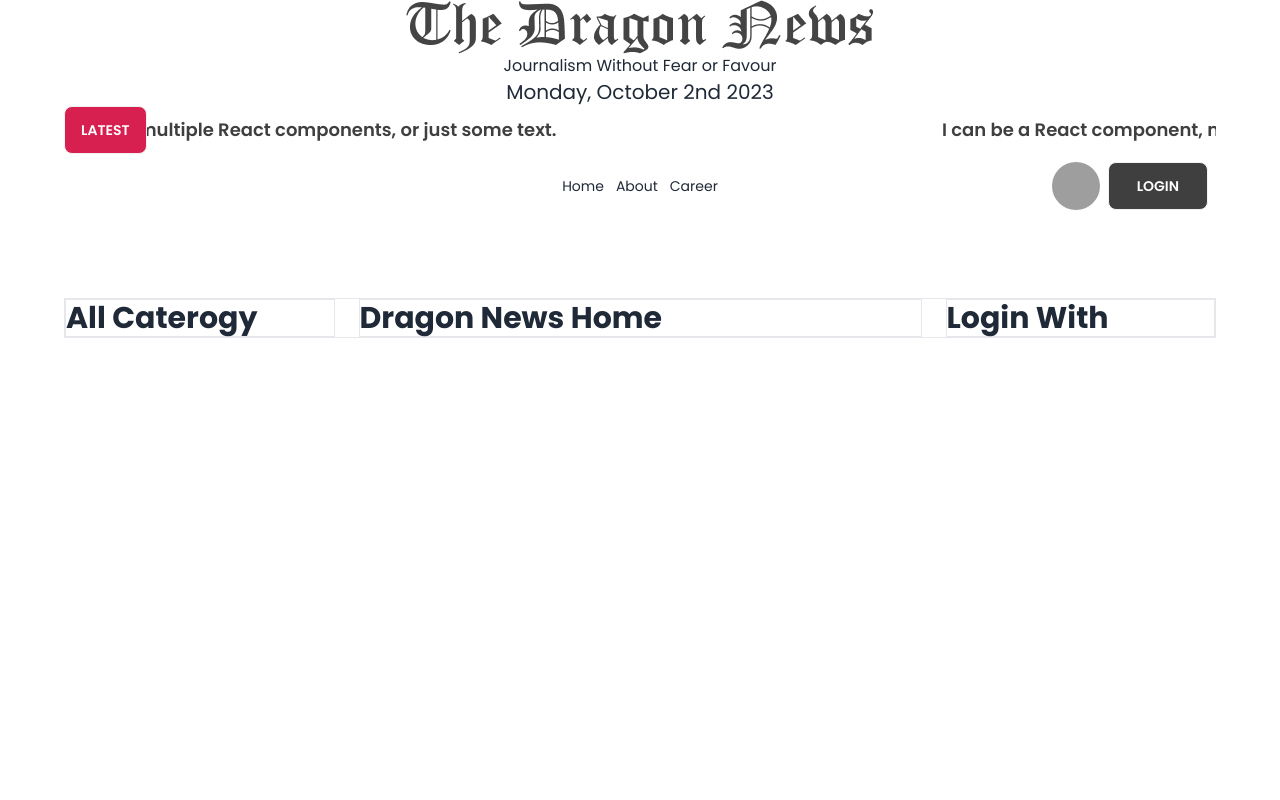
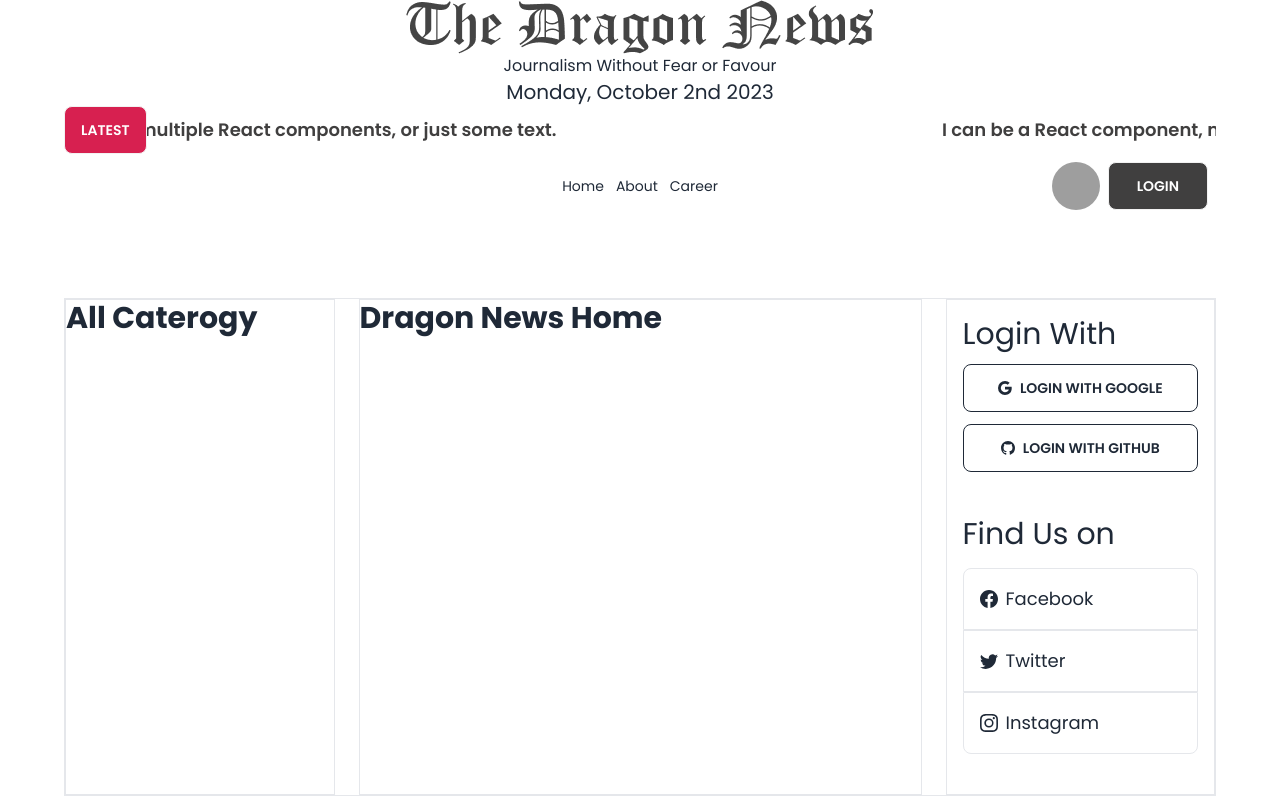
Before and after one commit to omarjafor/Dragon-News-Auth, a React (Vite) app: page / in a window 1280 px wide. Built offline with nearby package versions, Linux system fonts and the light colour scheme; grey boxes are pictures that could not be loaded.

Commit message:
conect with social

```diff
--- a/package.json
+++ b/package.json
@@ -15,6 +15,7 @@
     "react": "^18.2.0",
     "react-dom": "^18.2.0",
     "react-fast-marquee": "^1.6.1",
+    "react-icons": "^4.11.0",
     "react-router-dom": "^6.16.0"
   },
   "devDependencies": {
--- a/src/Components/Shared/RightSideNav/RightSideNav.jsx
+++ b/src/Components/Shared/RightSideNav/RightSideNav.jsx
@@ -1,11 +1,34 @@
-
+import { BsGoogle, BsGithub, BsFacebook, BsTwitter, BsInstagram } from 'react-icons/bs';
 
 const RightSideNav = () => {
     return (
         <div>
-            <h1 className="text-3xl font-bold">
-                Login With
-            </h1>
+            <div className="p-4 space-y-3 mb-3">
+                <h2 className="text-3xl">Login With</h2>
+                <button className="btn btn-outline w-full">
+                    <BsGoogle></BsGoogle>
+                    Login With Google
+                </button>
+                <button className="btn btn-outline w-full">
+                    <BsGithub></BsGithub>
+                    Login With GitHub
+                </button>
+            </div>
+            <div className="p-4 mb-6">
+                <h2 className="text-3xl mb-4">Find Us on </h2>
+                <a className='p-4 flex text-lg items-center border rounded-t-lg' href="">
+                    <BsFacebook></BsFacebook>
+                    <span className='ml-2'>Facebook</span>
+                </a>
+                <a className='p-4 flex text-lg items-center border rounded-x-lg' href="">
+                    <BsTwitter></BsTwitter>
+                    <span className='ml-2'>Twitter</span>
+                </a>
+                <a className='p-4 flex text-lg items-center border rounded-b-lg' href="">
+                    <BsInstagram></BsInstagram>
+                    <span className='ml-2'>Instagram</span>
+                </a>
+            </div>
         </div>
     );
 };
```
Also changed, not shown: 1 other file (tests, documents, lock files or other folders).
